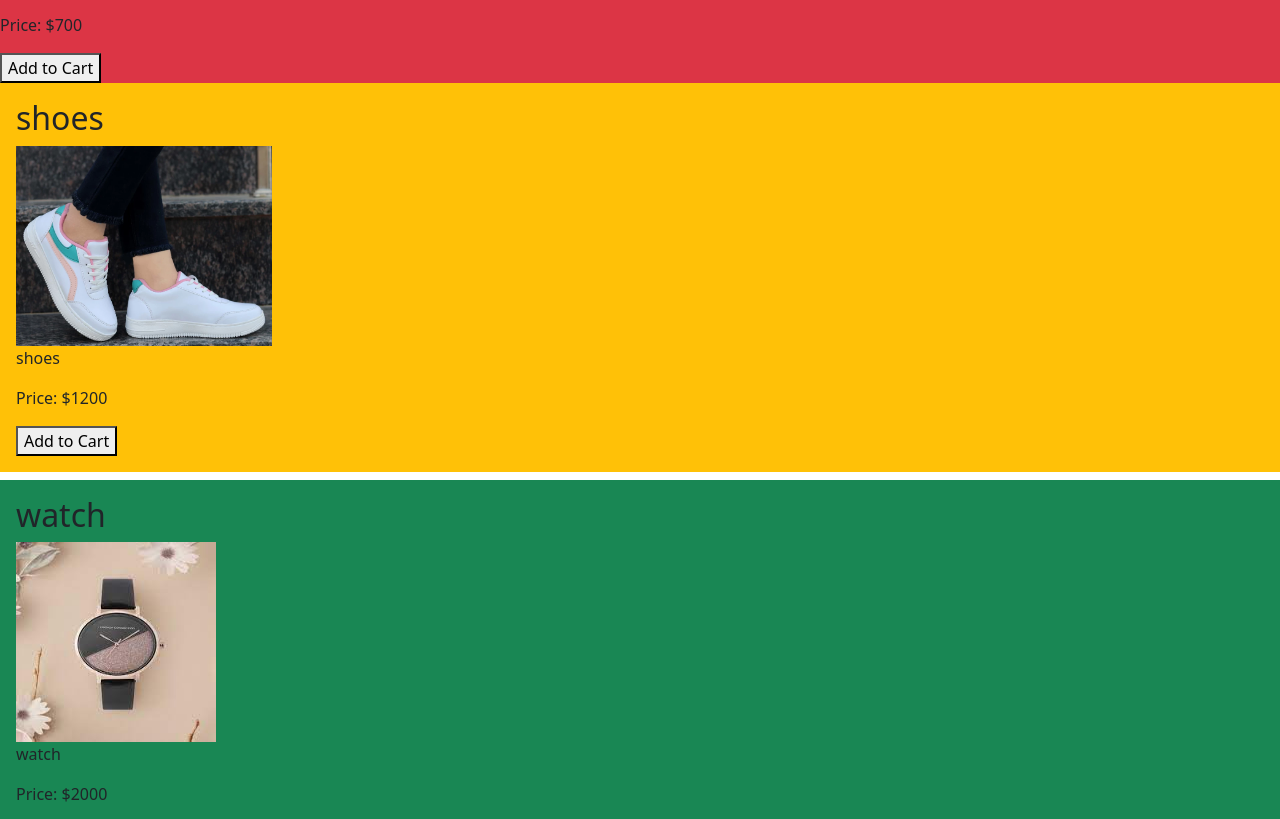
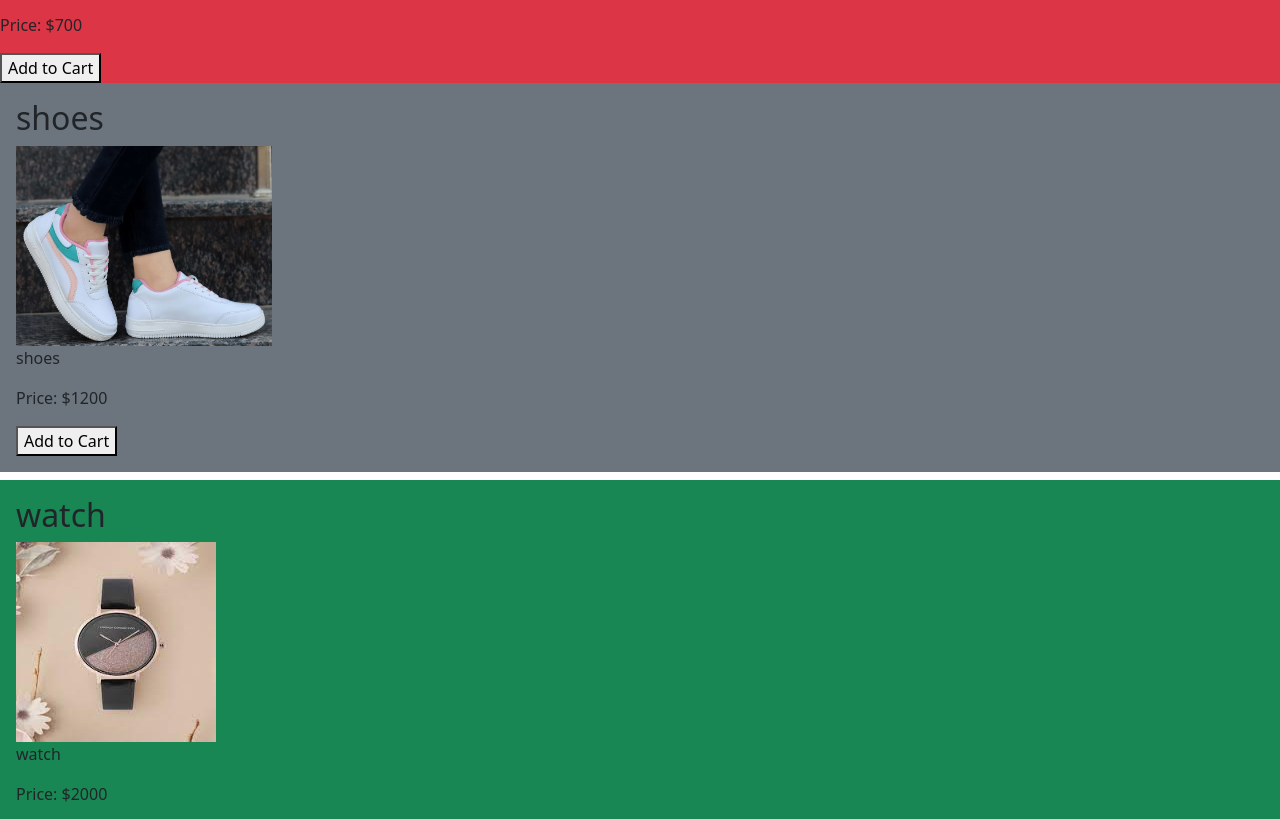
Before and after one commit to Mayee-1234/jyothirmayee602, a plain HTML site: page index.html in a window 1280 px wide. Shown: the part 1600-2419 px from the top of the page. Drawn offline with nearby package versions, Linux system fonts and the light colour scheme.

Commit message:
Update index.html

```diff
--- a/index.html
+++ b/index.html
@@ -57,7 +57,7 @@
             <p>Price: $700</p>
             <button class="add-to-cart" onclick="addToCart('shirt', 700)">Add to Cart</button>
         </div>
-        <div class="p-3 mb-2 bg-warning text-dark">
+        <div class="p-3 mb-2 bg-secondary text-dark">
             <h2>shoes</h2>
             <img src="shoes.jpg" height="200px">
             <p>shoes</p>
```
